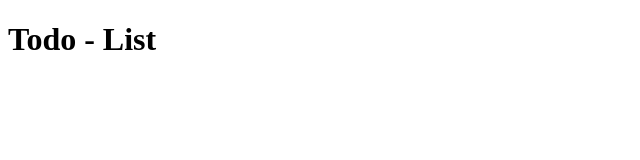
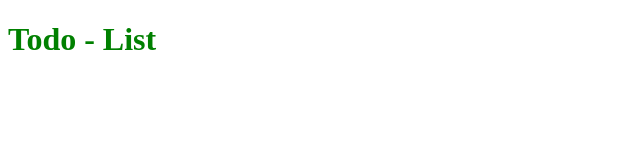
Before and after one commit to MateusMaciel340/todo-list, a React (Create React App) app: page / in a window 1280 px wide. Shown: the top 160 px of the page, without its empty margins (0-640 px from the left). Built offline with nearby package versions, Linux system fonts and the light colour scheme.

Commit message:
Instalação do react-router-dom e styled components

```diff
--- a/package.json
+++ b/package.json
@@ -12,7 +12,9 @@
     "@types/react-dom": "^17.0.14",
     "react": "^17.0.2",
     "react-dom": "^17.0.2",
+    "react-router-dom": "^6.2.2",
     "react-scripts": "5.0.0",
+    "styled-components": "^5.3.3",
     "typescript": "^4.6.2",
     "web-vitals": "^2.1.4"
   },
@@ -39,5 +41,9 @@
       "last 1 firefox version",
       "last 1 safari version"
     ]
+  },
+  "devDependencies": {
+    "@types/react-router-dom": "^5.3.3",
+    "@types/styled-components": "^5.1.24"
   }
 }
--- a/src/App.tsx
+++ b/src/App.tsx
@@ -1,6 +1,8 @@
+import { Mensagem } from "./style/GlobalStyle";
+
 function App() {
   return (
-      <h1>Todo - List</h1>
+      <Mensagem>Todo - List</Mensagem>
   );
 }
 
--- /dev/null
+++ b/src/pages/index.tsx
@@ -0,0 +1,5 @@
+export function Home(){
+    return(
+        <h1>Home acessado com sucesso!</h1>
+    )
+}
--- /dev/null
+++ b/src/style/GlobalStyle.ts
@@ -0,0 +1,5 @@
+import styled from "styled-components";
+
+export const Mensagem = styled.h1`
+    color: green;
+`;
```
Also changed, not shown: src/router.tsx (added, +14 -0 lines), 1 other file (tests, documents, lock files or other folders).
